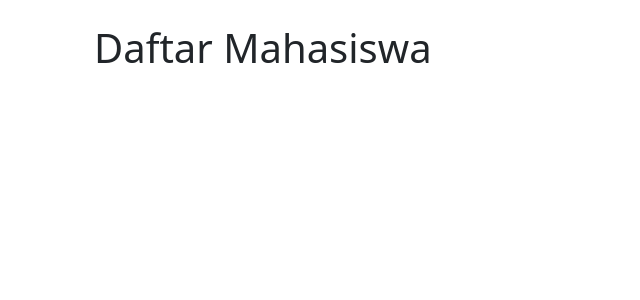
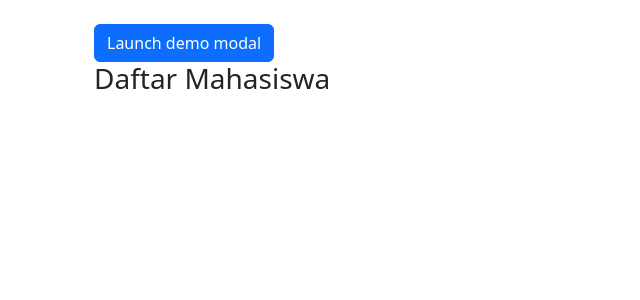
Before and after one commit to wizjdan/learning-php-mvc, a PHP site: the page made by app/views/mahasiswa/index.php in a window 1280 px wide. Shown: the part 56-356 px from the top of the page, without its empty margins (0-640 px from the left). Run offline with PHP 8.4, Linux system fonts and the light colour scheme; the template is opened without the code that fills it, so the values that code supplies are empty; some libraries are stand-ins or nearby versions.

Commit message:
Membuat Modal untuk Insert data mahasiswa baru

```diff
--- a/app/views/mahasiswa/index.php
+++ b/app/views/mahasiswa/index.php
@@ -2,7 +2,11 @@
     <div class="container mt-4">
         <div class="row">
             <div class="col-6">
-                <h1> Daftar Mahasiswa</h1>
+                <!-- Button trigger modal -->
+                <button type="button" class="btn btn-primary" data-bs-toggle="modal" data-bs-target="#exampleModal">
+                Launch demo modal
+                </button>
+                <h3> Daftar Mahasiswa</h3>
                 <ul class="list-group">
                      <?php foreach ( $data["mhs"] as $mhs ) :?>
                             <li class="list-group-item">
@@ -14,3 +18,22 @@
             </div>
         </div>
 </div>
+
+<!-- Modal -->
+<div class="modal fade" id="exampleModal" tabindex="-1" aria-labelledby="exampleModalLabel" aria-hidden="true">
+  <div class="modal-dialog">
+    <div class="modal-content">
+      <div class="modal-header">
+        <h1 class="modal-title fs-5" id="exampleModalLabel">Modal title</h1>
+        <button type="button" class="btn-close" data-bs-dismiss="modal" aria-label="Close"></button>
+      </div>
+      <div class="modal-body">
+        ...
+      </div>
+      <div class="modal-footer">
+        <button type="button" class="btn btn-secondary" data-bs-dismiss="modal">Close</button>
+        <button type="button" class="btn btn-primary">Save changes</button>
+      </div>
+    </div>
+  </div>
+</div>
```
